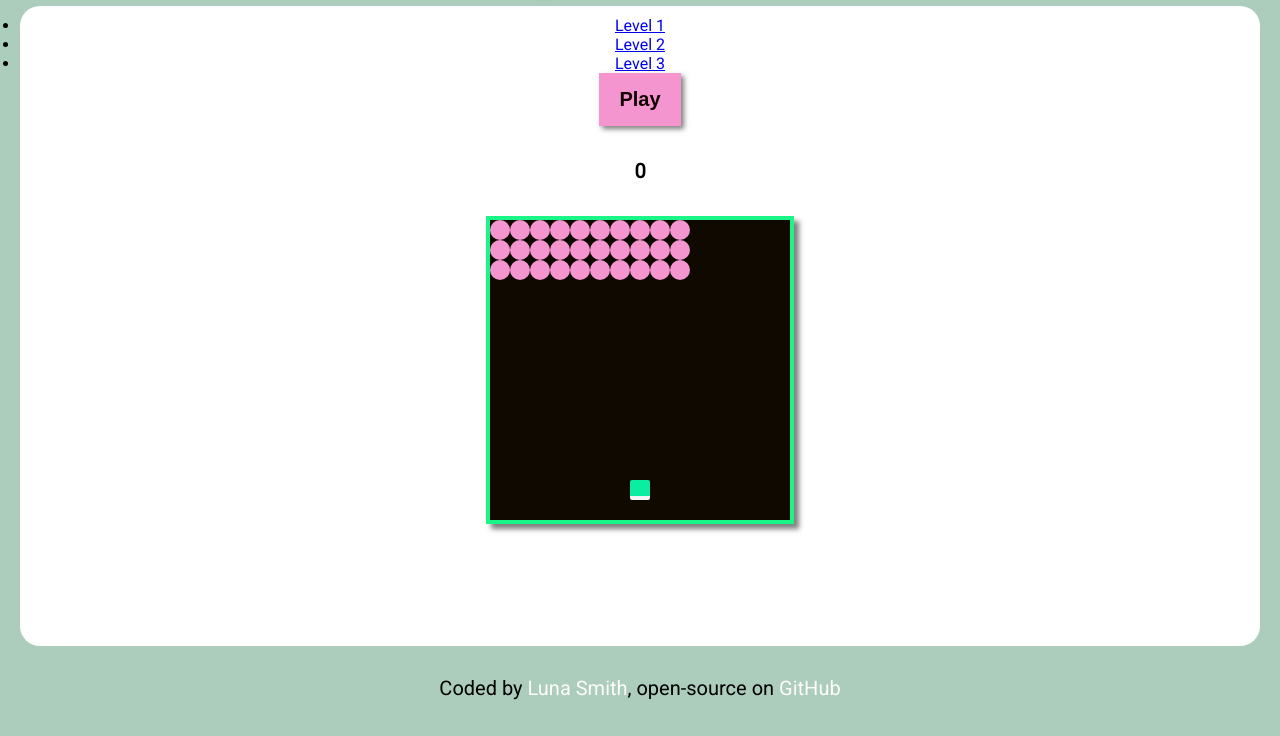
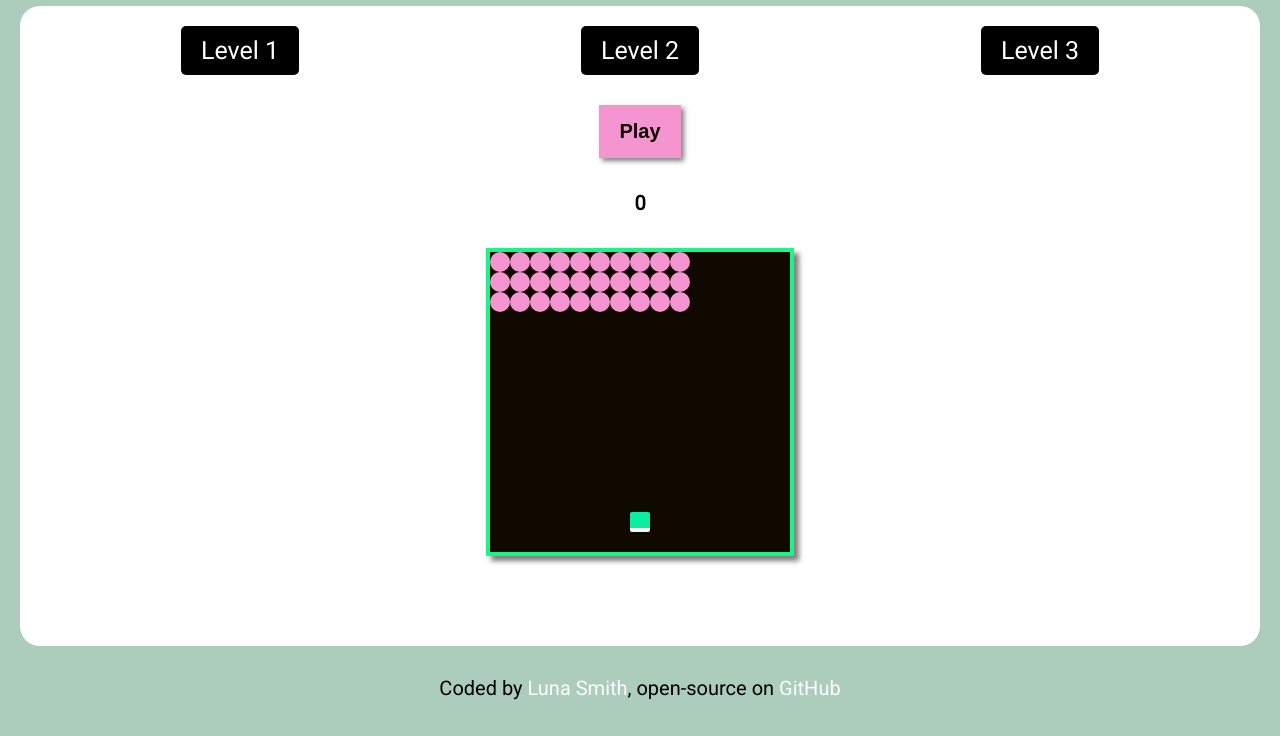
Before and after one commit to Lu-Smith/space-invaders-js, a plain HTML site: page index.html in a window 1280 px wide. Shown: the part 64-800 px from the top of the page. Drawn offline with Linux system fonts and the light colour scheme.

Commit message:
Updated style.css

```diff
--- a/style.css
+++ b/style.css
@@ -18,6 +18,28 @@ h1 {
     text-shadow: 3px 3px 5px rgba(0, 0, 0, 0.5);
     font-family: 'Anton', sans-serif;
     letter-spacing: 4px;
+}
+
+ul {
+    display: flex;
+    flex-direction: row;
+    align-items: center;
+    justify-content: space-around;
+    list-style: none;
+    margin: 20px 20px 40px 20px;
+    font-size: 25px;
+}
+
+li a {
+    text-decoration: none;
+    color: white;
+    background-color: black;
+    padding: 10px 20px;
+    border-radius: 5px;
+}
+
+.active {
+    background-color: aquamarine;
 }
 
 h2 {
```
